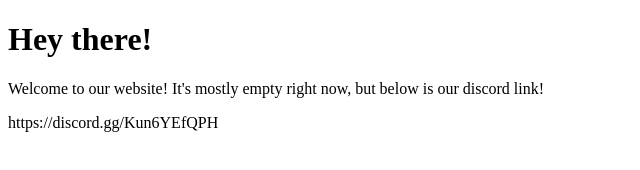
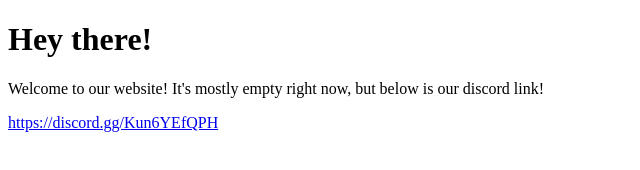
Before and after one commit to Quantum-Club-MSU/Quantum-Club-MSU.github.io, a plain HTML site: page index.html in a window 1280 px wide. Shown: the whole page, without its empty margins (0-640 px from the left). Drawn offline with Linux system fonts and the light colour scheme.

Commit message:
basic link anchor element

```diff
--- a/index.html
+++ b/index.html
@@ -3,6 +3,6 @@
 <body>
 <h1>Hey there!</h1>
 <p>Welcome to our website! It's mostly empty right now, but below is our discord link!</p>
-<p>https://discord.gg/Kun6YEfQPH</p>
+<a href="https://discord.gg/Kun6YEfQPH" target="_blank">https://discord.gg/Kun6YEfQPH</a>
 </body>
 </html>
```
